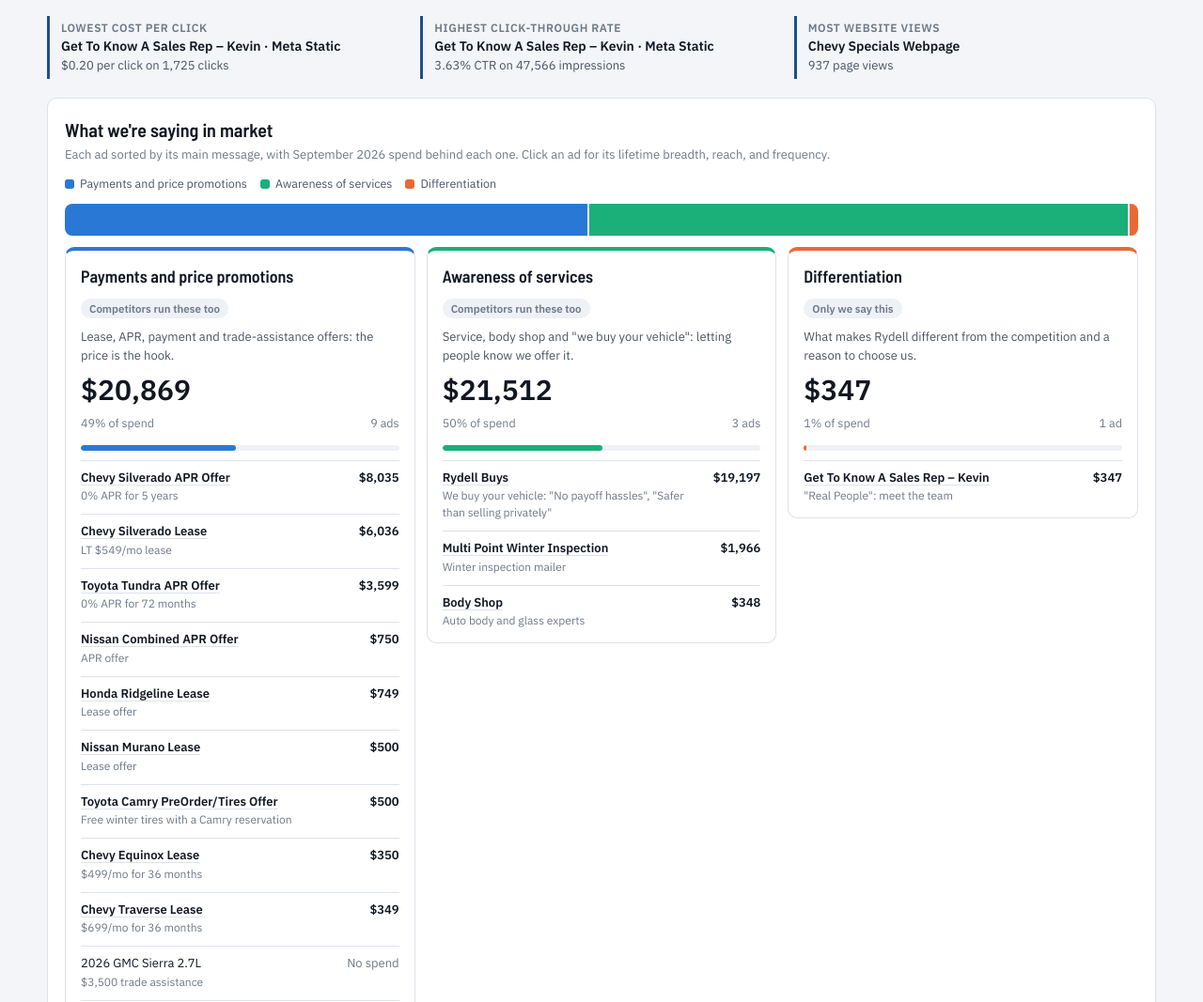
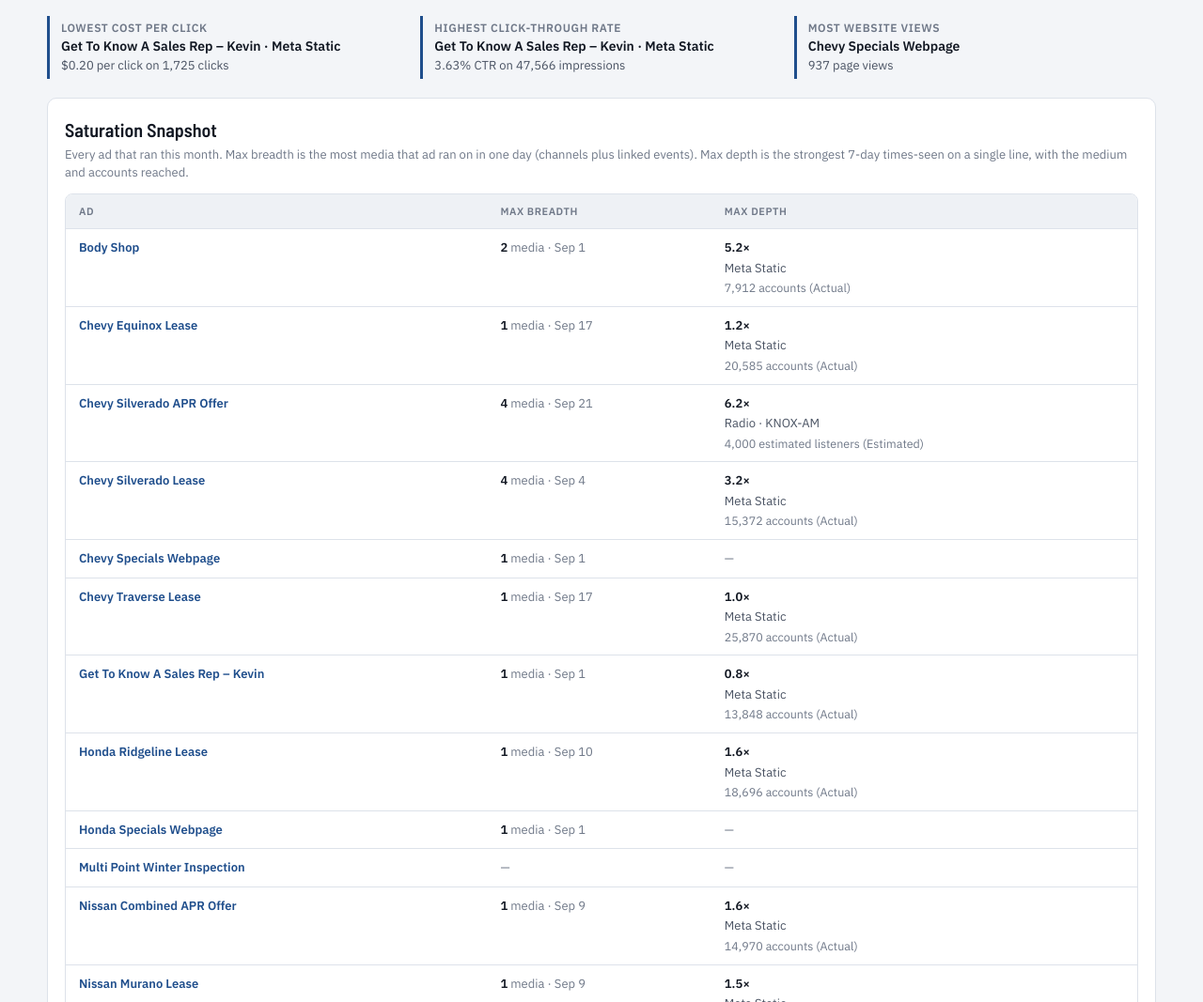
Before and after one commit to joshrdbaker/rydell-campaign-results, a plain HTML site: page index.html in a window 1280 px wide. Shown: the part 639-1706 px from the top of the page at 94% size. Drawn offline with Linux system fonts and the light colour scheme.

Commit message:
Add monthly Saturation Snapshot with max breadth and depth.
Co-authored-by: Cursor <cursoragent@cursor.com>

```diff
--- a/index.html
+++ b/index.html
@@ -496,6 +496,28 @@ footer a{color:var(--accent)}
   <section class="kpis" id="kpis" aria-label="Totals"></section>
   <section class="highlights" id="hls" aria-label="Highlights"></section>
 
+  <section class="panel" id="satPanel" aria-label="Saturation Snapshot">
+<style>
+.satwrap{overflow-x:auto;border:1px solid var(--line);border-radius:8px}
+.sattable{width:100%;border-collapse:collapse;min-width:640px}
+.sattable th,.sattable td{padding:10px 14px;text-align:left;border-bottom:1px solid var(--line);vertical-align:top}
+.sattable th{font-size:11px;font-weight:600;letter-spacing:.05em;text-transform:uppercase;color:var(--ink-3);background:var(--surface-2)}
+.sattable tr:last-child td{border-bottom:none}
+.sattable .campbtn{font:inherit;font-weight:600;color:var(--accent);background:none;border:none;padding:0;cursor:pointer;text-align:left}
+.sattable .campbtn:hover{text-decoration:underline}
+.sattable .satb{font-variant-numeric:tabular-nums;font-weight:600}
+.sattable .satd{display:flex;flex-direction:column;gap:2px}
+.sattable .satd .x{font-variant-numeric:tabular-nums;font-weight:600}
+.sattable .satd .med{color:var(--ink-2);font-size:13px}
+.sattable .satd .acc{color:var(--ink-3);font-size:12.5px}
+.sattable .empty{color:var(--ink-3);font-size:13px}
+</style>
+    <div><h2>Saturation Snapshot</h2>
+      <div class="sub">Every ad that ran this month. Max breadth is the most media that ad ran on in one day (channels plus linked events). Max depth is the strongest 7-day times-seen on a single line, with the medium and accounts reached.</div>
+    </div>
+    <div class="satwrap"><table class="sattable" id="satSnap"><thead><tr><th>Ad</th><th>Max breadth</th><th>Max depth</th></tr></thead><tbody></tbody></table></div>
+  </section>
+
   <section class="panel msg" id="msgPanel" aria-label="Spend by message type">
 <style>
 .msg .mix{display:flex;height:34px;border-radius:8px;overflow:hidden;gap:2px;background:var(--surface-2)}
@@ -1609,25 +1631,26 @@ function mediumDepthAvg(run, day, axisStart, winDays=ROLL_DAYS){
   const start=axisStart && rawStart<axisStart ? axisStart : rawStart;
   if(start>day) return null;
   const freqs=[];
-  let kind=null, detail='';
+  let kind=null, detail='', accounts=null;
   for(let d=start; d<=day; d=addDays(d,1)){
     const hit=mediumDepth(run, d, axisStart, 1);
     if(!hit) continue;
     freqs.push(hit.freq);
     kind=hit.kind;
     if(hit.detail) detail=hit.detail;
+    if(hit.accounts!=null) accounts=hit.accounts;
   }
   if(!freqs.length) return null;
-  return {freq:freqs.reduce((a,b)=>a+b,0)/freqs.length, label:run.label, detail, kind:kind||'estimated', days:freqs.length};
+  return {freq:freqs.reduce((a,b)=>a+b,0)/freqs.length, label:run.label, detail, kind:kind||'estimated', days:freqs.length, accounts};
 }
 function mediumDepth(run, day, axisStart, winDays=ROLL_DAYS){
   const rawStart=addDays(day, -(winDays-1));
   const start=axisStart && rawStart<axisStart ? axisStart : rawStart;
   if(start>day) return null;
   let best=null;
-  const keep=(freq, detail, kind, days)=>{
+  const keep=(freq, detail, kind, days, accounts)=>{
     if(!(freq>0)) return;
-    if(!best || freq>best.freq) best={freq, label:run.label, detail:detail||'', kind, days:days||winDays};
+    if(!best || freq>best.freq) best={freq, label:run.label, detail:detail||'', kind, days:days||winDays, accounts:accounts!=null?accounts:null};
   };
   if(run.medium==='Radio'){
     const vendors=[...new Set(run.lines.map(l=>l.vendor).filter(v=>RADIO_AUDIENCE[v]))];
@@ -1636,7 +1659,7 @@ function mediumDepth(run, day, axisStart, winDays=ROLL_DAYS){
       const aud=RADIO_AUDIENCE[v];
       const spots=spotsBetween(run, v, start, day);
       if(!spots) return;
-      keep(spots*aud.aqh/aud.cume, v, 'estimated', eachIso(start, day).length);
+      keep(spots*aud.aqh/aud.cume, v, 'estimated', eachIso(start, day).length, aud.cume);
     });
     return best;
   }
@@ -1646,18 +1669,18 @@ function mediumDepth(run, day, axisStart, winDays=ROLL_DAYS){
       let imp=0;
       for(let d=start; d<=day; d=addDays(d,1)) imp+=line.live[d]||0;
       if(!imp) return;
-      keep(imp/line.unique, line.sub||'', 'estimated', eachIso(start, day).length);
+      keep(imp/line.unique, line.sub||'', 'estimated', eachIso(start, day).length, Math.round(line.unique));
       return;
     }
     const w=line.windows && line.windows[day];
     if(!w) return;
     if(winDays===1){
       if(!(w.dayReach>0) || !(w.dayImp>0)) return;
-      keep(w.dayImp/w.dayReach, w.sub||'', 'sample', 1);
+      keep(w.dayImp/w.dayReach, w.sub||'', 'sample', 1, Math.round(w.dayReach));
       return;
     }
     if(!(w.windowReach>0)) return;
-    keep(w.windowImp/w.windowReach, w.sub||'', 'sample', w.days||ROLL_DAYS);
+    keep(w.windowImp/w.windowReach, w.sub||'', 'sample', w.days||ROLL_DAYS, Math.round(w.windowReach));
   });
   return best;
 }
@@ -1842,6 +1865,67 @@ function peakFrom(series){
     if(!best || row.windowBreadth>best.windowBreadth || (row.windowBreadth===best.windowBreadth && score>bestScore)) best=row;
   });
   return best;
+}
+function monthAxis(camp){
+  const full=axisFor(camp);
+  const b=monthBounds(M.key);
+  return full.filter(d=>d>=b.start && d<=b.end);
+}
+function campPeakBreadth(camp, runs, on, axis, evRows){
+  let max=0, day=null;
+  axis.forEach(d=>{
+    const n=runs.reduce((c,r)=>c+(on.get(r).has(d)?1:0),0)+breadthEventsOnDay(evRows, d);
+    if(n>max){ max=n; day=d; }
+  });
+  return {breadth:max, day};
+}
+function campPeakDepth(runs, axis, axisStart){
+  if(!axis.length) return null;
+  let best=null;
+  runs.forEach(r=>{
+    axis.forEach(d=>{
+      const hit=mediumDepth(r, d, axisStart, ROLL_DAYS);
+      if(!hit) return;
+      if(!best || hit.freq>best.freq) best=Object.assign({medium:r.medium, color:r.color}, hit);
+    });
+  });
+  return best;
+}
+function renderSatSnap(){
+  const names=[...new Set(filtered().map(r=>r.name))].sort((a,b)=>a.localeCompare(b));
+  const tb=$("#satSnap").querySelector('tbody');
+  if(!names.length){
+    tb.innerHTML=`<tr><td colspan="3" class="empty">No ads ran under the current filters.</td></tr>`;
+    return;
+  }
+  tb.innerHTML=names.map(name=>{
+    const c=LIFE[name];
+    if(!c) return `<tr><td>${esc(name)}</td><td class="empty">—</td><td class="empty">—</td></tr>`;
+    const full=axisFor(name);
+    const axis=monthAxis(name);
+    const runs=c.runs.filter(r=>state.meds.has(r.medium) && (r.imp||r.spots||r.mail||r.views||r.reachRows.length||r.flights.length||Object.keys(r.daily).length));
+    const on=new Map(runs.map(r=>[r, presenceDates(r)]));
+    const evRows=linkedEvents(name, axis.length?axis:full);
+    const peakB=campPeakBreadth(name, runs, on, axis, evRows);
+    const peakD=campPeakDepth(runs, axis, full[0]||(axis[0]||null));
+    const bCell=peakB.breadth
+      ? `<span class="satb">${peakB.breadth}</span> <span class="empty">media${peakB.day?' · '+pretty(peakB.day):''}</span>`
+      : `<span class="empty">—</span>`;
+    let dCell=`<span class="empty">—</span>`;
+    if(peakD){
+      const med=peakD.detail ? `${peakD.label} · ${peakD.detail}` : peakD.label;
+      const kindLbl=peakD.kind==='sample'?'Actual':'Estimated';
+      const unit=reachUnit(peakD.medium);
+      const acc=peakD.accounts!=null
+        ? `${fmtN(peakD.accounts)} ${unit} (${kindLbl})`
+        : kindLbl;
+      dCell=`<div class="satd"><span class="x">${peakD.freq.toFixed(1)}×</span><span class="med">${esc(med)}</span><span class="acc">${esc(acc)}</span></div>`;
+    }
+    return `<tr><td><button type="button" class="campbtn" data-camp="${esc(name)}">${esc(name)}</button></td><td>${bCell}</td><td>${dCell}</td></tr>`;
+  }).join('');
+  tb.querySelectorAll('.campbtn').forEach(btn=>{
+    btn.onclick=()=>openFlight(btn.dataset.camp);
+  });
 }
 function radioDepths(run, day, axisStart){
   const start=addDays(day, -(ROLL_DAYS-1));
@@ -2053,7 +2137,7 @@ document.addEventListener('keydown',e=>{
   if(!$("#fDay").hidden){ closeDay(); return; }
   $("#flt").hidden=true;
 });
-function renderMonth(){syncFilters();renderMsg();renderGallery();renderKPIs();renderHighlights();renderDepts();renderBench();renderSpend();renderClicks();renderWeb();renderEff();renderTable();}
+function renderMonth(){syncFilters();renderMsg();renderGallery();renderKPIs();renderHighlights();renderSatSnap();renderDepts();renderBench();renderSpend();renderClicks();renderWeb();renderEff();renderTable();}
 buildFilters(); render();
 
 </script>
```
